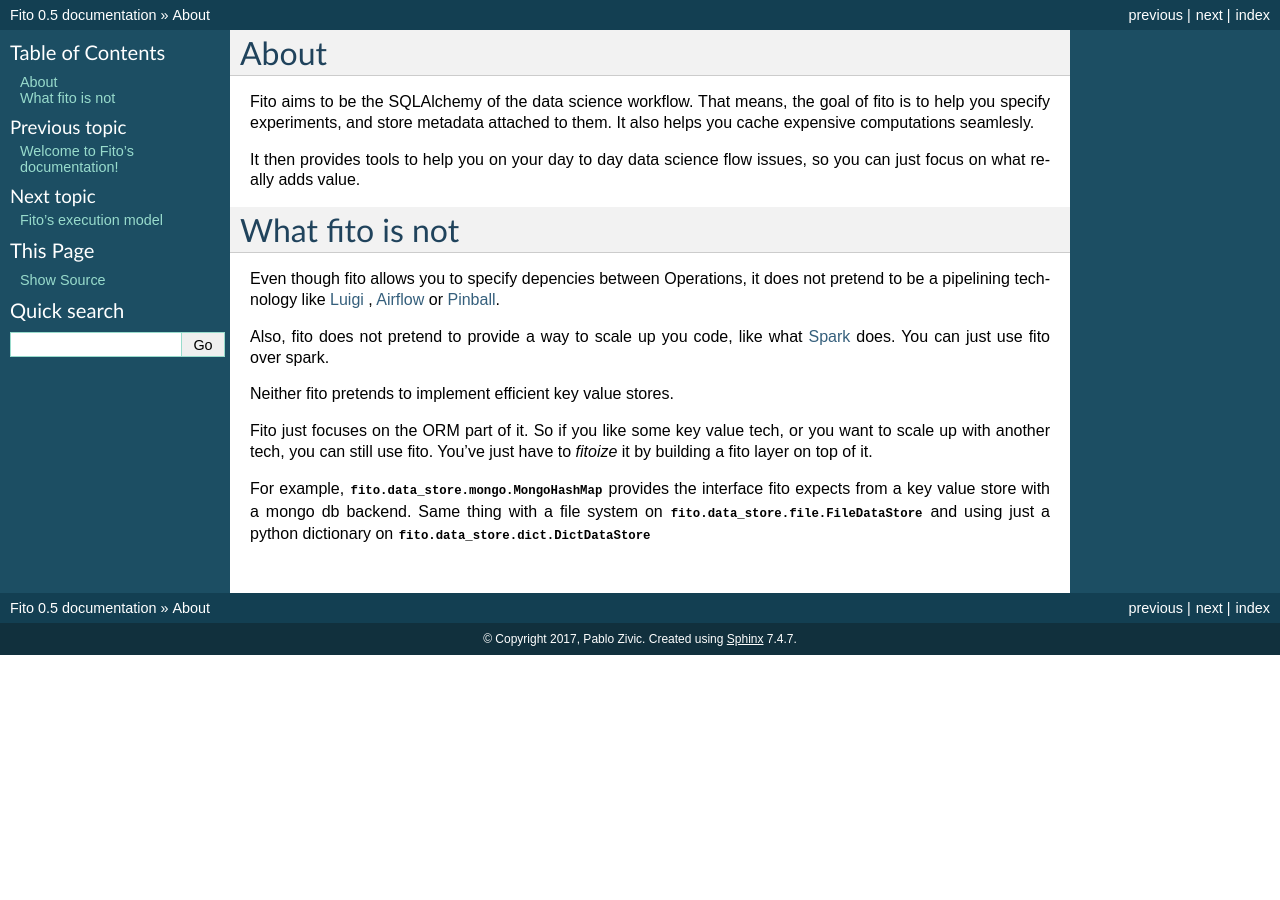
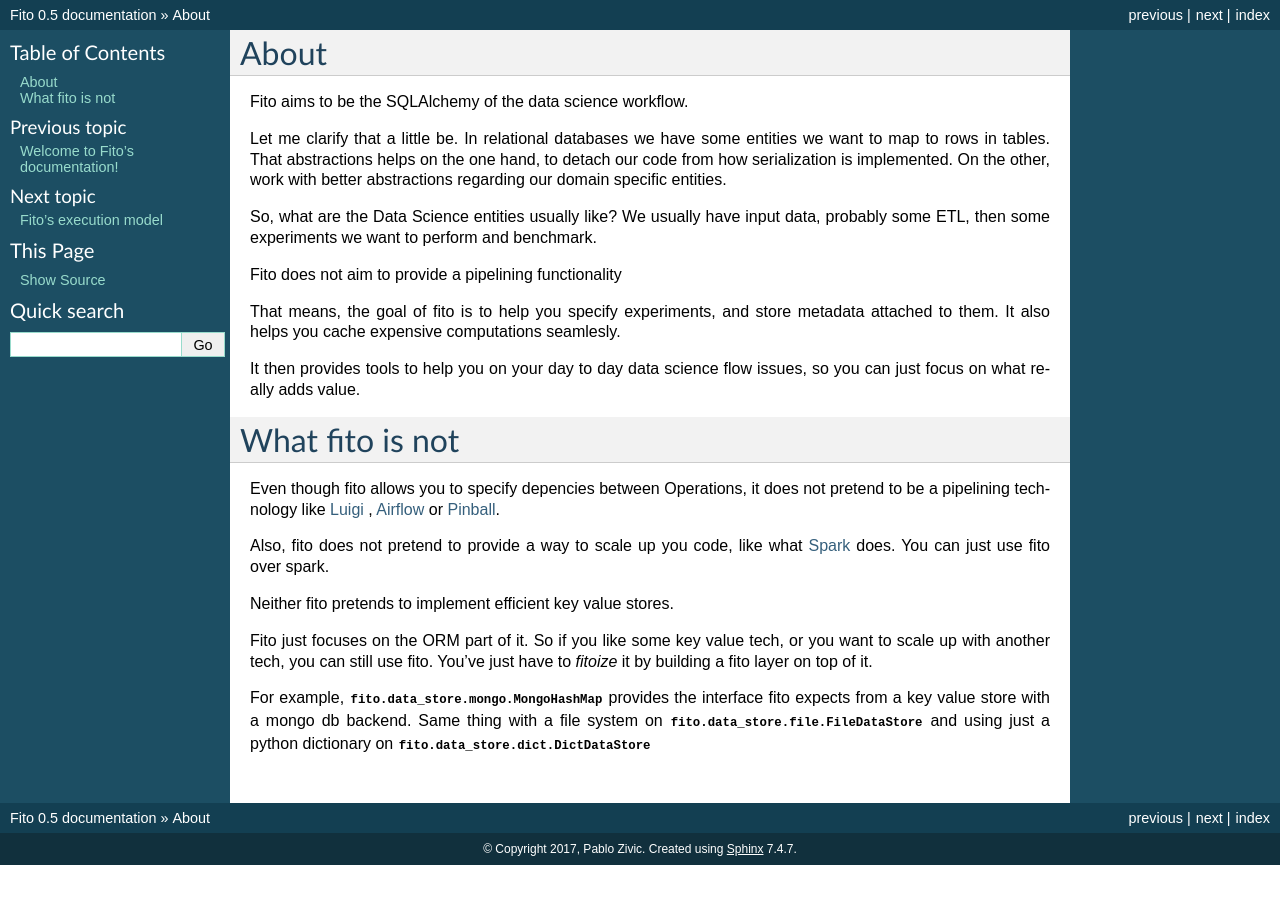
Before and after one commit to elsonidoq/fito, a Sphinx documentation site: the page built from doc/about.rst, in a window 1280 px wide. Built offline with Sphinx 7.4.7, drawn with Linux system fonts in a browser that asks for light colours; formulas are drawn with MathJax 3; pages that are not in the unit, such as notebooks, are missing from menus.

Commit message:
about.rst

```diff
--- a/doc/about.rst
+++ b/doc/about.rst
@@ -1,7 +1,19 @@
 About
 -----
 
-Fito aims to be the SQLAlchemy of the data science workflow. That means, the goal of fito is to help you specify
+Fito aims to be the SQLAlchemy of the data science workflow.
+
+Let me clarify that a little be. In relational databases we have some entities we want to map to rows in tables.
+That abstractions helps on the one hand, to detach our code from how serialization is implemented. On the other,
+work with better abstractions regarding our domain specific entities.
+
+So, what are the Data Science entities usually like? We usually have input data, probably some ETL, then some
+experiments we want to perform and benchmark.
+
+Fito does not aim to provide a pipelining functionality
+
+
+That means, the goal of fito is to help you specify
 experiments, and store metadata attached to them. It also helps you cache expensive computations seamlesly.
 
 It then provides tools to help you on your day to day data science flow issues, so you can just focus on what really
```
Also changed, not shown: 1 other file.
